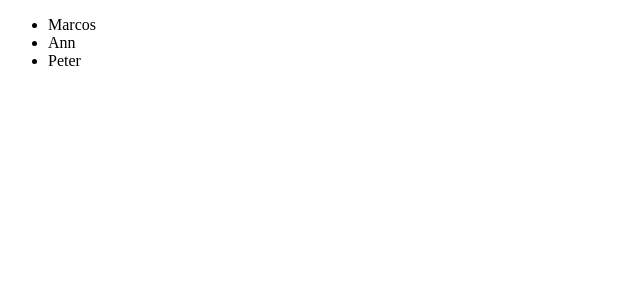
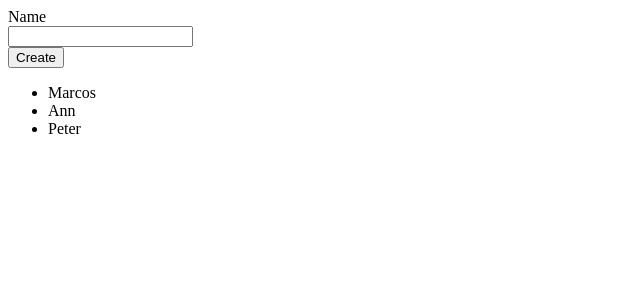
Before and after one commit to mpbalmeida/ns-angular-refresher, an Angular app: page / in a window 1280 px wide. Shown: the top 300 px of the page, without its empty margins (0-640 px from the left). Built offline with nearby package versions, Linux system fonts and the light colour scheme.

Commit message:
feat: execute method with local reference

```diff
--- a/src/app/app.component.html
+++ b/src/app/app.component.html
@@ -1 +1,2 @@
+<app-person-input></app-person-input>
 <app-persons [personList]="persons"></app-persons>
--- a/src/app/app.module.ts
+++ b/src/app/app.module.ts
@@ -2,12 +2,14 @@
 import { BrowserModule } from '@angular/platform-browser';
 
 import { AppComponent } from './app.component';
+import { PersonInputComponent } from './persons/person-input/person-input.component';
 import { PersonsComponent } from './persons/persons.component';
 
 @NgModule({
   declarations: [
     AppComponent,
-    PersonsComponent
+    PersonsComponent,
+    PersonInputComponent
   ],
   imports: [
     BrowserModule
--- /dev/null
+++ b/src/app/persons/person-input/person-input.component.css
@@ -0,0 +1,3 @@
+label, input, button {
+  display: block;
+}
--- /dev/null
+++ b/src/app/persons/person-input/person-input.component.html
@@ -0,0 +1,3 @@
+<label for="name">Name</label>
+<input type="text" id="name" #personNameEl>
+<button (click)="onCreateUser(personNameEl.value)">Create</button>
--- /dev/null
+++ b/src/app/persons/person-input/person-input.component.ts
@@ -0,0 +1,13 @@
+import { Component } from '@angular/core';
+
+@Component({
+  selector: 'app-person-input',
+  templateUrl: './person-input.component.html',
+  styleUrls: ['./person-input.component.css']
+})
+export class PersonInputComponent {
+  onCreateUser(personName: string) {
+    console.log(`person created ${personName}`);
+  }
+
+}
```
